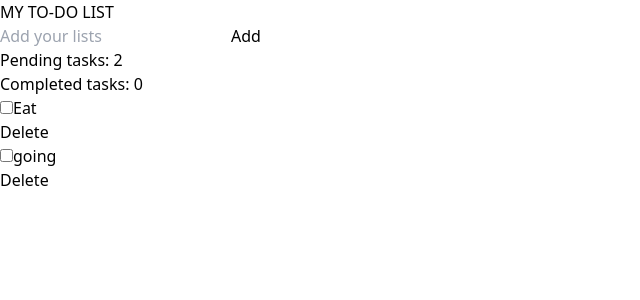
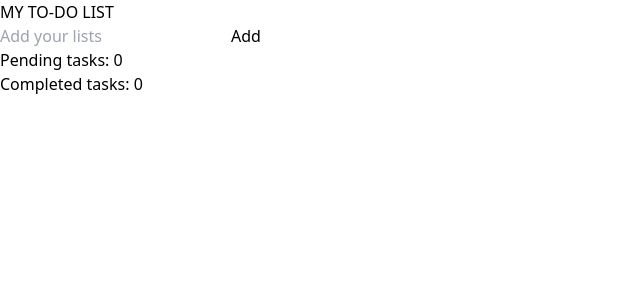
Before and after one commit to RrLSn/To-Do_List, a React (Vite) app: page / in a window 1280 px wide. Shown: the top 300 px of the page, without its empty margins (0-640 px from the left). Built offline with nearby package versions, Linux system fonts and the light colour scheme.

Commit message:
Todo App

```diff
--- a/src/App.jsx
+++ b/src/App.jsx
@@ -3,14 +3,7 @@ import './App.css'
 
 function App() {
   const [todos, setTodos] = useState("")
-  const [toDoList, setToDoList] = useState([
-    { todo: "Eat",
-      isCompleted: false,
-      id: Math.floor(Math.random()*1000)
-    }, { todo: "going",
-    isCompleted: false,
-    id: Math.floor(Math.random()*1000)
-  }])
+  const [toDoList, setToDoList] = useState([])
   const [checkBox, setCheckBox] = useState(0)
 
   const handleChange = (e) => {
```
